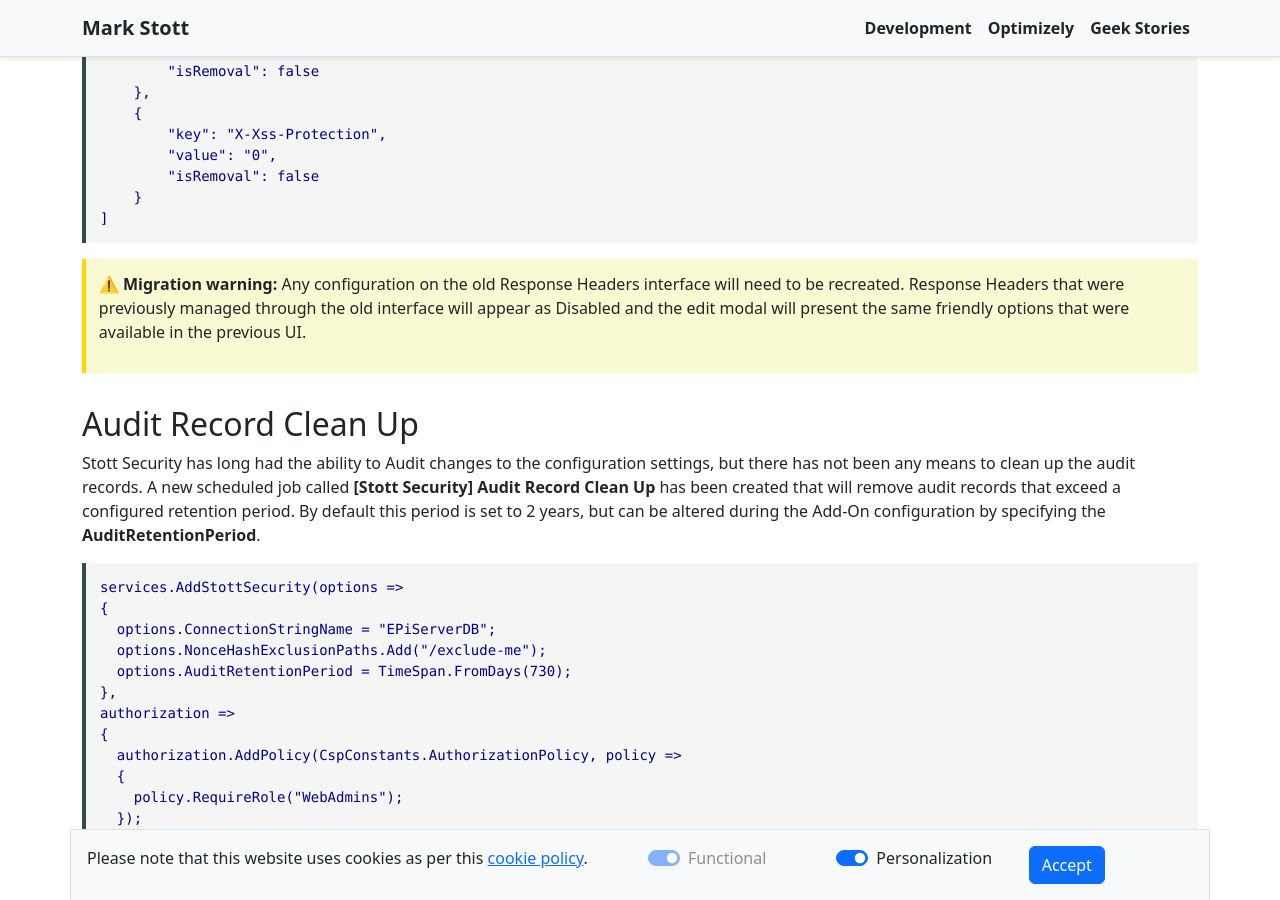
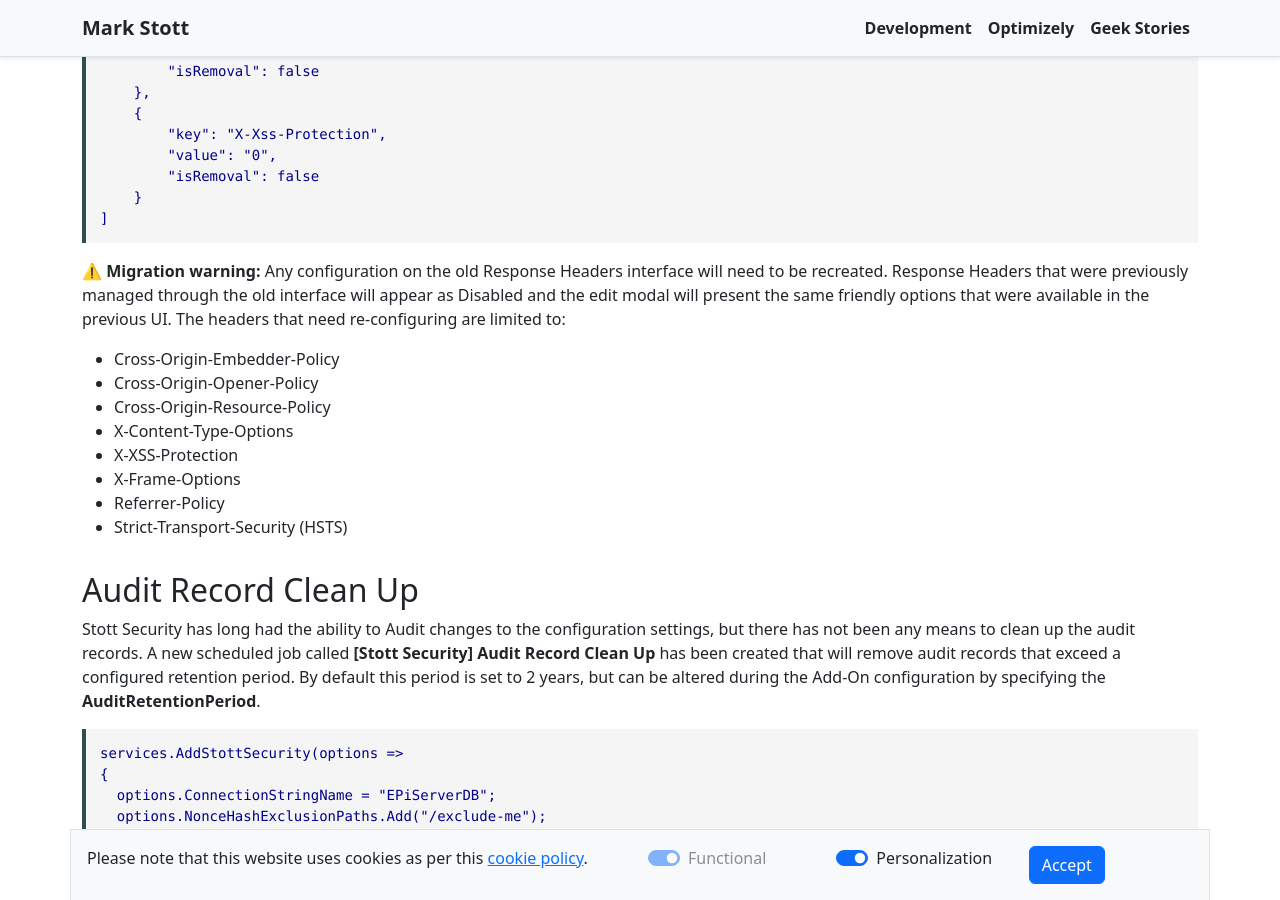
Before and after one commit to GeekInTheNorth/GeekInTheNorth.github.io, a Jekyll site: the page built from _posts/2026-03-05-stott-security-5.md, in a window 1280 px wide and 900 px high, scrolled down 2510 px. Built offline with Jekyll 4.4.1, drawn with Linux system fonts in a browser that asks for light colours.

Commit message:
Add migration warning details for Response Headers interface in Stott Security v5 documentation

````diff
--- a/_posts/2026-03-05-stott-security-5.md
+++ b/_posts/2026-03-05-stott-security-5.md
@@ -73,7 +73,16 @@ For Headless users, the Header Listing API has been updated so that all configur
 ]
 ```
 
-> ⚠️ **Migration warning:** Any configuration on the old Response Headers interface will need to be recreated. Response Headers that were previously managed through the old interface will appear as Disabled and the edit modal will present the same friendly options that were available in the previous UI.
+⚠️ **Migration warning:** Any configuration on the old Response Headers interface will need to be recreated. Response Headers that were previously managed through the old interface will appear as Disabled and the edit modal will present the same friendly options that were available in the previous UI.  The headers that need re-configuring are limited to:
+
+- Cross-Origin-Embedder-Policy
+- Cross-Origin-Opener-Policy
+- Cross-Origin-Resource-Policy
+- X-Content-Type-Options
+- X-XSS-Protection
+- X-Frame-Options
+- Referrer-Policy
+- Strict-Transport-Security (HSTS)
 
 ## Audit Record Clean Up
 
````
